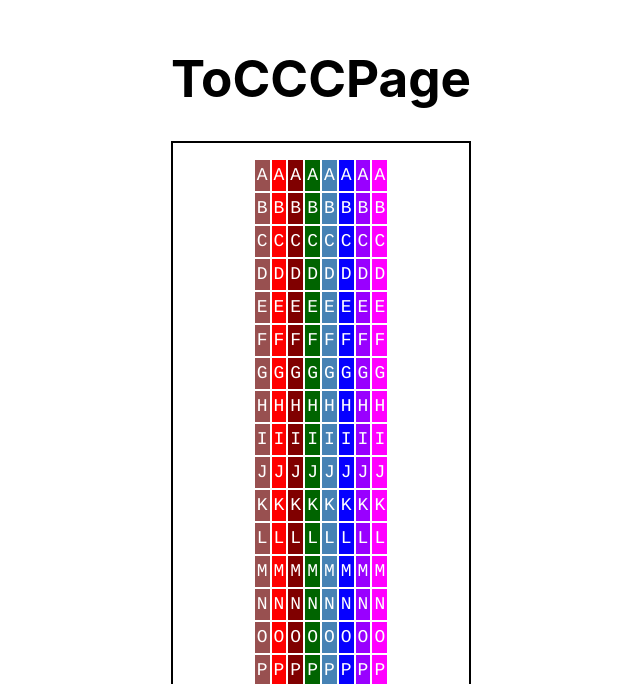
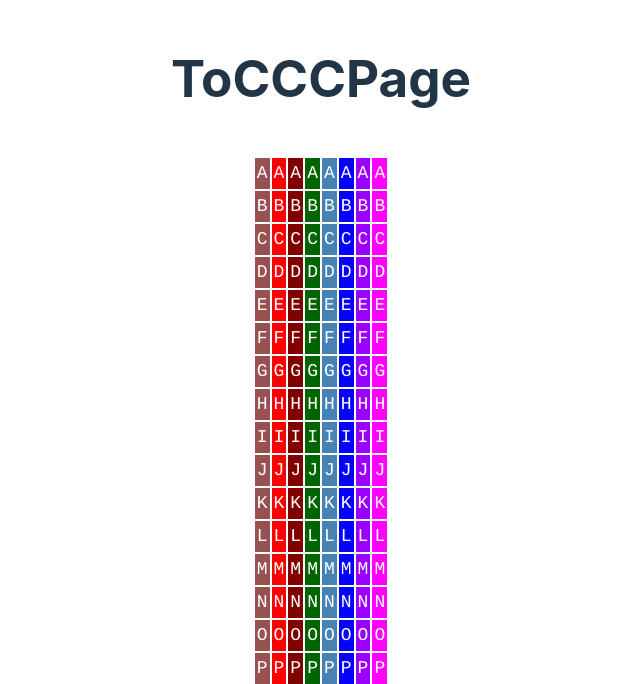
Before and after one commit to shunsuke-tamura/image_qr_code_communication, a React (Vite) app: page /to-ccc in a window 1280 px wide. Shown: the part 116-800 px from the top of the page, without its empty margins (319-959 px from the left). Built offline with nearby package versions, Linux system fonts and the light colour scheme; what tesseract.js would draw is missing.

Commit message:
update: 背景を黒くして、外枠を排除した

```diff
--- a/src/pages/ToCCC/index.tsx
+++ b/src/pages/ToCCC/index.tsx
@@ -16,7 +16,7 @@ const getTextColor = (backgroundColor: string) => {
 const ToCCCPage = () => {
   return (
     <div className="bg">
-      <h1 className="primary-text">ToCCCPage</h1>
+      <h1>ToCCCPage</h1>
       <div className="ccc-container">
         {charList.map((char) => (
           <div className="row">
--- a/src/pages/ToCCC/style.css
+++ b/src/pages/ToCCC/style.css
@@ -1,14 +1,11 @@
 .bg {
   padding: 100px;
-  background-color: white;
-}
-
-.primary-text {
-  color: black;
+  /* background-color: white; */
 }
 
 .ccc-container {
-  border: 2px solid black;
+  /* border: 2px solid black; */
+  background-color: white;
   padding: 16px;
 }
 
--- a/src/pages/ToImageFromCCC/index.tsx
+++ b/src/pages/ToImageFromCCC/index.tsx
@@ -58,26 +58,26 @@ const ToImageFromCCCPage = () => {
       new cv.Scalar(255, 0, 0, 255),
       new cv.Scalar(255, 255, 255, 255),
     ];
-    // a.最後[contour] -> b.その親[contour] -> c.prev[int] = codeContainerIdx
+    // a.最後[contour] -> b.その親[contour] = codeContainer
     const a = hierarchy.intPtr(0, contours.size() - 1);
-    const b = hierarchy.intPtr(0, a[3]);
-    const c = b[1];
-    const codeContainerIdx = c;
+    const b = a[3];
+    const codeContainerIdx = b;
     for (let i = 0; i < contours.size(); ++i) {
       const color = colors[hierarchy.intPtr(0, i)[3] !== -1 ? 1 : 0];
 
       // if (hierarchy.intPtr(0, i)[3] === -1) {
       if (hierarchy.intPtr(0, i)[3] !== codeContainerIdx) {
-        // if (i !== 2008) {
+        // if (hierarchy.intPtr(0, i)[3] !== 295) {
+        // if (i !== 503) {
         continue;
       }
-      // console.log(
-      //   i,
-      //   hierarchy.intPtr(0, i)[0],
-      //   hierarchy.intPtr(0, i)[1],
-      //   hierarchy.intPtr(0, i)[2],
-      //   hierarchy.intPtr(0, i)[3]
-      // );
+      console.log(
+        i,
+        hierarchy.intPtr(0, i)[0],
+        hierarchy.intPtr(0, i)[1],
+        hierarchy.intPtr(0, i)[2],
+        hierarchy.intPtr(0, i)[3]
+      );
       cv.drawContours(dst, contours, i, color, 1, cv.LINE_8, hierarchy, 100);
 
       // trim
```
